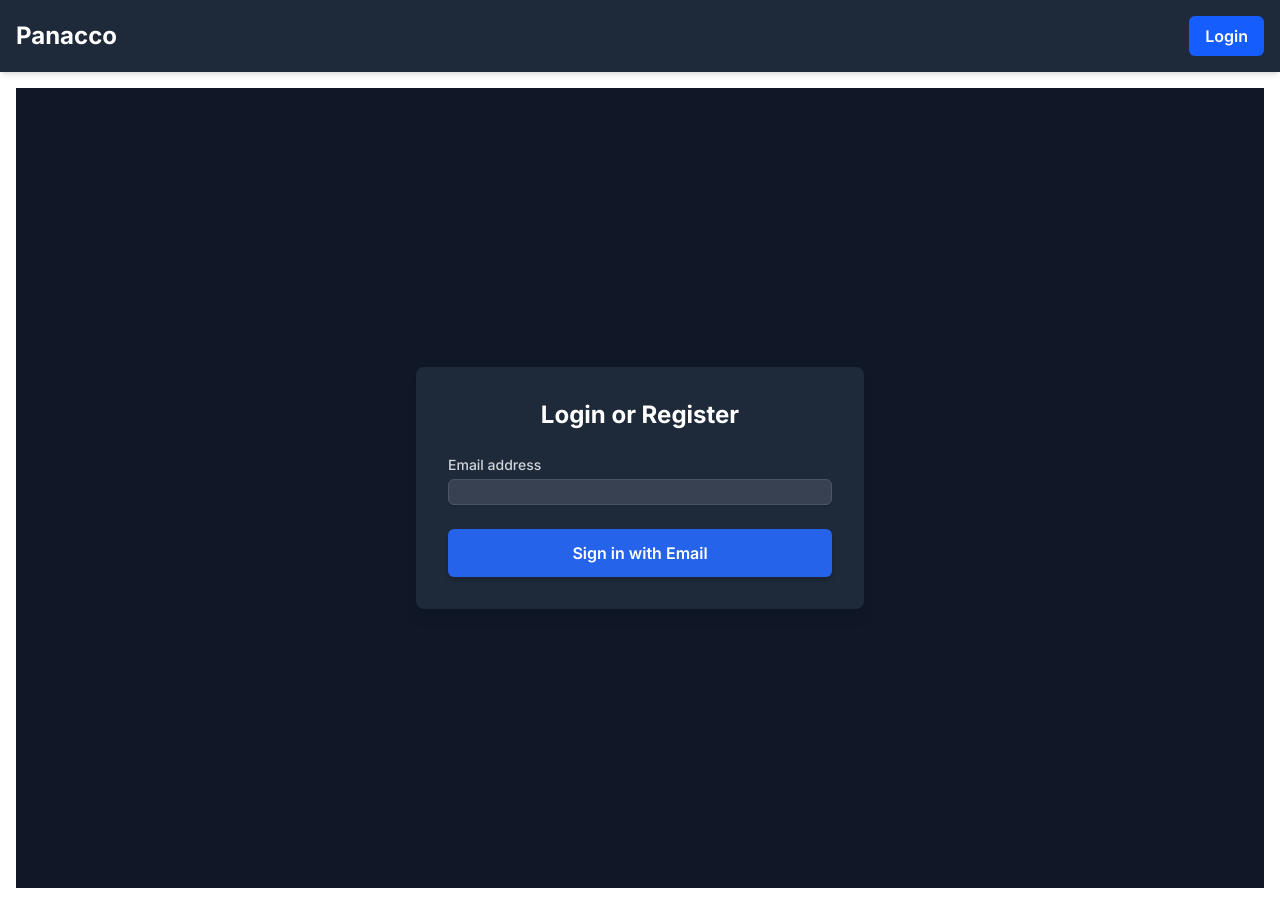
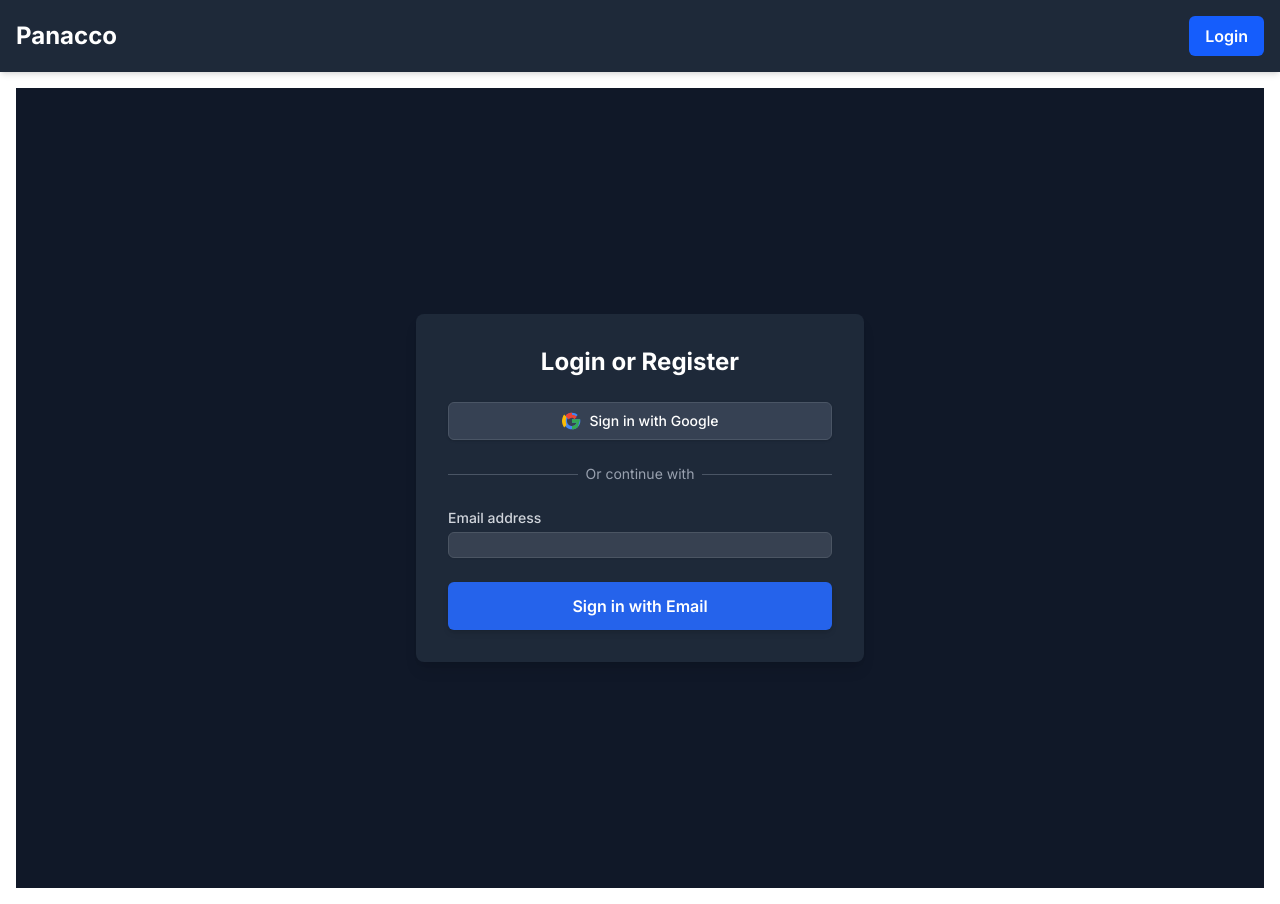
Before and after one commit to panaccospr-arch/prelaunch-data, a Next.js app: page /login in a window 1280 px wide. Built offline with nearby package versions, Linux system fonts and the light colour scheme; no server answers.

Commit message:
feat: add google authentication provider

```diff
--- a/src/app/api/auth/[...nextauth]/route.ts
+++ b/src/app/api/auth/[...nextauth]/route.ts
@@ -2,20 +2,25 @@ import NextAuth from "next-auth"
 import { PrismaAdapter } from "@auth/prisma-adapter"
 import { PrismaClient } from "@prisma/client"
 import EmailProvider from "next-auth/providers/email";
+import GoogleProvider from "next-auth/providers/google"; // 1. Import GoogleProvider
 
 const prisma = new PrismaClient()
 
-// "export" has been removed from the line below
 const authOptions = {
   adapter: PrismaAdapter(prisma),
   providers: [
+    // 2. Add the GoogleProvider with your new credentials
+    GoogleProvider({
+      clientId: process.env.GOOGLE_CLIENT_ID!,
+      clientSecret: process.env.GOOGLE_CLIENT_SECRET!,
+    }),
     EmailProvider({
       server: process.env.RESEND_API_KEY,
       from: "onboarding@resend.dev"
     }),
   ],
   pages: {
-    signIn: '/login', // Tells Auth.js to use our custom page at /login
+    signIn: '/login',
   }
 }
 
--- a/src/app/login/page.tsx
+++ b/src/app/login/page.tsx
@@ -8,26 +8,15 @@ export default function LoginPage() {
   const [isSubmitting, setIsSubmitting] = useState(false);
   const [message, setMessage] = useState('');
 
-  const handleSubmit = async (e: React.FormEvent) => {
+  const handleEmailSubmit = async (e: React.FormEvent) => {
     e.preventDefault();
     setIsSubmitting(true);
     setMessage('Sending login link...');
-
     try {
-      const result = await signIn('email', {
-        email,
-        redirect: false, // We handle the redirect manually or just show a message
-      });
-
-      if (result?.error) {
-        throw new Error(result.error);
-      }
-
+      await signIn('email', { email, redirect: false });
       setMessage('A magic link has been sent to your email!');
-
     } catch (error) {
       setMessage('An error occurred. Please try again.');
-      console.error(error);
     } finally {
       setIsSubmitting(false);
     }
@@ -37,29 +26,38 @@ export default function LoginPage() {
     <div className="flex flex-col items-center justify-center min-h-screen bg-gray-900">
       <div className="w-full max-w-md p-8 space-y-6 bg-gray-800 rounded-lg shadow-lg">
         <h1 className="text-2xl font-bold text-center text-white">Login or Register</h1>
-        <form onSubmit={handleSubmit} className="space-y-6">
+
+        {/* Google Sign-in Button */}
+        <button
+          onClick={() => signIn('google', { callbackUrl: '/' })}
+          className="w-full flex items-center justify-center px-4 py-2 border border-gray-600 rounded-md shadow-sm text-sm font-medium text-white bg-gray-700 hover:bg-gray-600"
+        >
+          <svg className="w-5 h-5 mr-2" viewBox="0 0 48 48">
+            {/* Google G Logo SVG Path */}
+            <path fill="#4285F4" d="M43.611,20.083H42V20H24v8h11.303c-1.649,4.657-6.08,8-11.303,8c-6.627,0-12-5.373-12-12s5.373-12,12-12c3.059,0,5.842,1.154,7.961,3.039l5.657-5.657C34.046,6.053,29.268,4,24,4C12.955,4,4,12.955,4,24s8.955,20,20,20s20-8.955,20-20C44,22.659,43.862,21.35,43.611,20.083z"></path><path fill="#34A853" d="M43.611,20.083H42V20H24v8h11.303c-1.649,4.657-6.08,8-11.303,8V44c5.522,0,10.52-2.239,14.142-5.858L43.611,20.083z"></path><path fill="#FBBC05" d="M10.858,14.142L5.201,8.485C2.239,12.478,0,18.014,0,24s2.239,11.522,5.201,15.515l5.657-5.657C9.846,30.485,9,27.34,9,24C9,20.66,9.846,17.515,10.858,14.142z"></path><path fill="#EA4335" d="M24,9c4.555,0,8.584,1.968,11.485,4.869l-5.656,5.656C28.093,17.227,26.21,16,24,16c-3.34,0-6.154,1.846-7.485,4.515l-5.657-5.657C6.478,10.239,12.478,4,24,4V9z"></path><path fill="none" d="M0,0h48v48H0z"></path>
+          </svg>
+          Sign in with Google
+        </button>
+
+        <div className="relative">
+          <div className="absolute inset-0 flex items-center">
+            <div className="w-full border-t border-gray-600"></div>
+          </div>
+          <div className="relative flex justify-center text-sm">
+            <span className="px-2 bg-gray-800 text-gray-400">Or continue with</span>
+          </div>
+        </div>
+
+        {/* Email Form */}
+        <form onSubmit={handleEmailSubmit} className="space-y-6">
           <div>
             <label htmlFor="email" className="block text-sm font-medium text-gray-300">
               Email address
             </label>
-            <input
-              id="email"
-              name="email"
-              type="email"
-              autoComplete="email"
-              required
-              value={email}
-              onChange={(e) => setEmail(e.target.value)}
-              className="mt-1 block w-full input-style"
-            />
+            <input id="email" name="email" type="email" required value={email} onChange={(e) => setEmail(e.target.value)} className="mt-1 block w-full input-style" />
           </div>
-
           <div>
-            <button
-              type="submit"
-              disabled={isSubmitting}
-              className="w-full submit-button-style disabled:bg-gray-500"
-            >
+            <button type="submit" disabled={isSubmitting} className="w-full submit-button-style disabled:bg-gray-500">
               {isSubmitting ? 'Sending...' : 'Sign in with Email'}
             </button>
           </div>
```
